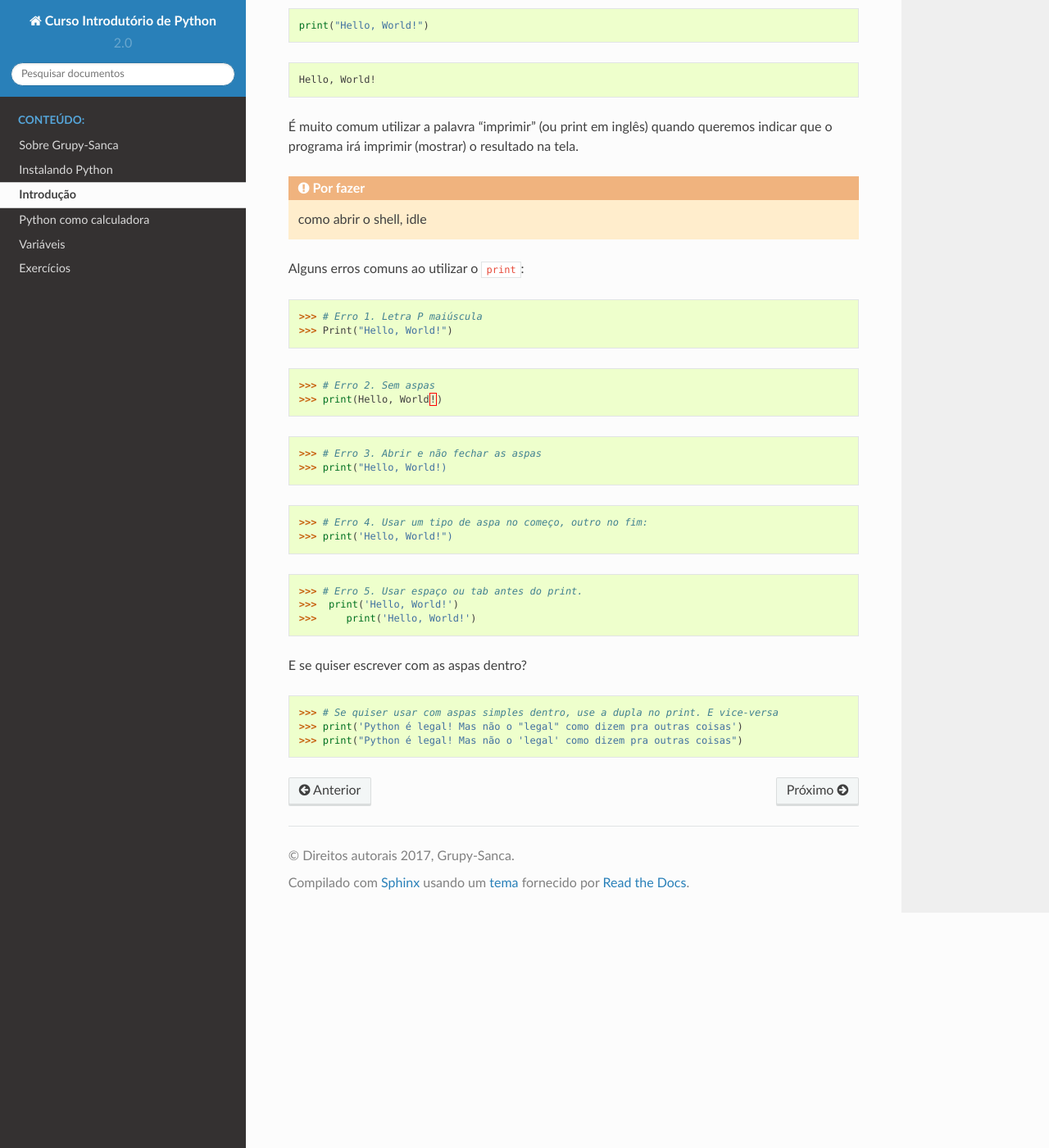
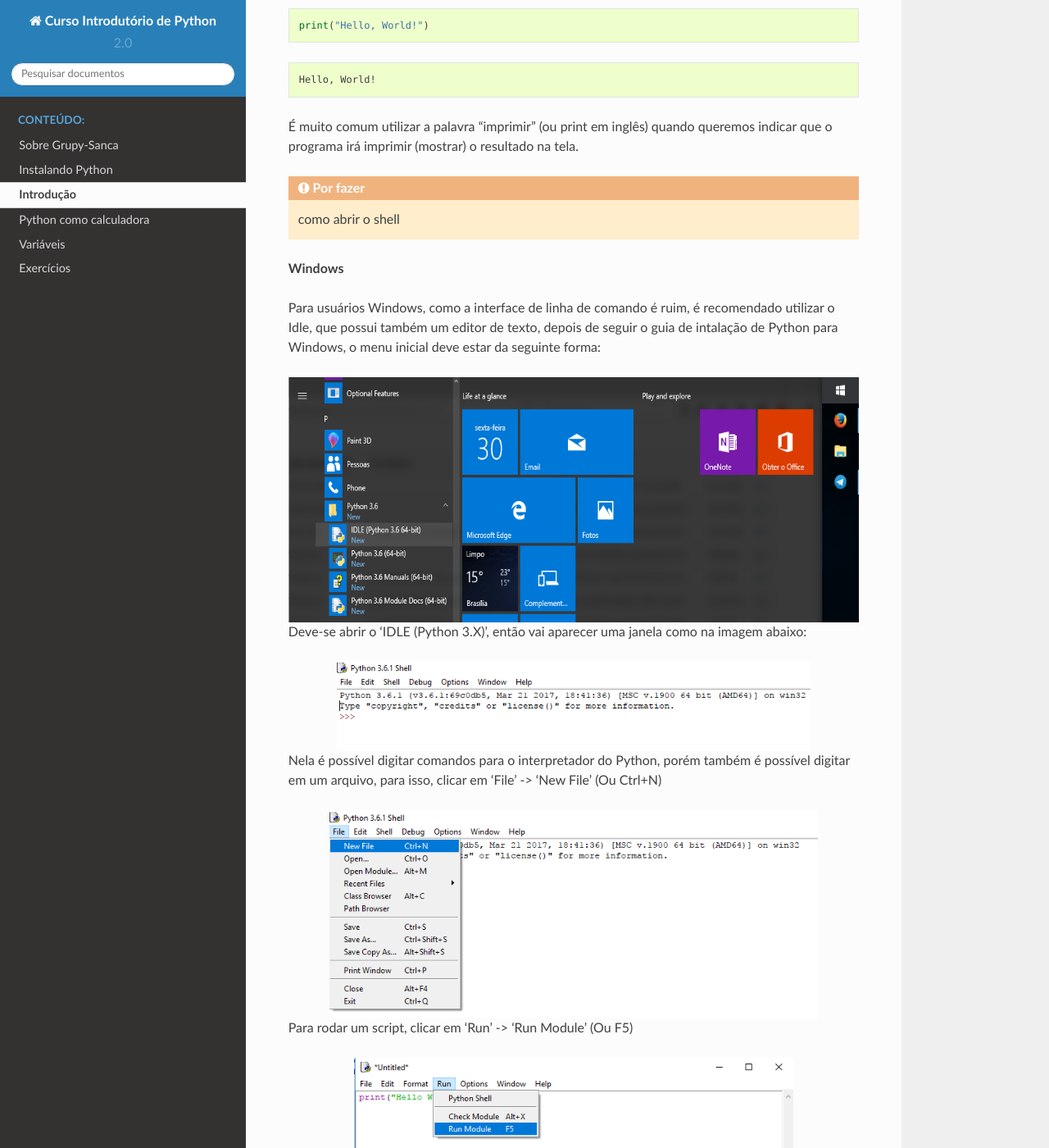
Before and after one commit to grupy-sanca/curso-python, a Sphinx documentation site: the page built from material/source/introducao.rst, in a window 1280 px wide and 1400 px high, scrolled down 1078 px. Shown: the whole window at 82% size. Built offline with Sphinx 7.4.7 and the Read the Docs theme 2.0.0, drawn with Linux system fonts in a browser that asks for light colours; some of the changed text lies outside the part shown.

Commit message:
como abrir e utilizar o idle (windows)

```diff
--- a/material/source/introducao.rst
+++ b/material/source/introducao.rst
@@ -58,7 +58,45 @@ shell do python aberto e clique enter:
 É muito comum utilizar a palavra "imprimir" (ou print em inglês) quando
 queremos indicar que o programa irá imprimir (mostrar) o resultado na tela.
 
-.. todo:: como abrir o shell, idle
+.. todo:: como abrir o shell
+
+**Windows**
+
+Para usuários Windows, como a interface de linha de comando é ruim, é recomendado utilizar o Idle, que possui também um editor de texto, depois de seguir o guia de intalação de Python para Windows, o menu inicial deve estar da seguinte forma:
+
+.. figure:: images/idle1.png
+   :align: center
+   :scale: 80%
+
+Deve-se abrir o 'IDLE (Python 3.X)', então vai aparecer uma janela como na imagem abaixo:
+
+.. figure:: images/idle2.png
+   :align: center
+   :scale: 80%
+
+Nela é possível digitar comandos para o interpretador do Python, porém também é possível digitar em um arquivo, para isso, clicar em 'File' -> 'New File' (Ou Ctrl+N)
+
+.. figure:: images/idle3.png
+   :align: center
+   :scale: 80%
+
+Para rodar um script, clicar em 'Run' -> 'Run Module' (Ou F5)
+
+.. figure:: images/idle4.png
+   :align: center
+   :scale: 80%
+
+Caso o arquivo ainda não tenha sido salvo, é necessário salvar antes da execução, com a extenção '.py':
+
+.. figure:: images/idle5.png
+   :align: center
+   :scale: 80%
+
+Após isso, a saída do código deve aparecer na janela anterior do Idle:
+
+.. figure:: images/idle6.png
+   :align: center
+   :scale: 80%
 
 Alguns erros comuns ao utilizar o ``print``:
 
```
